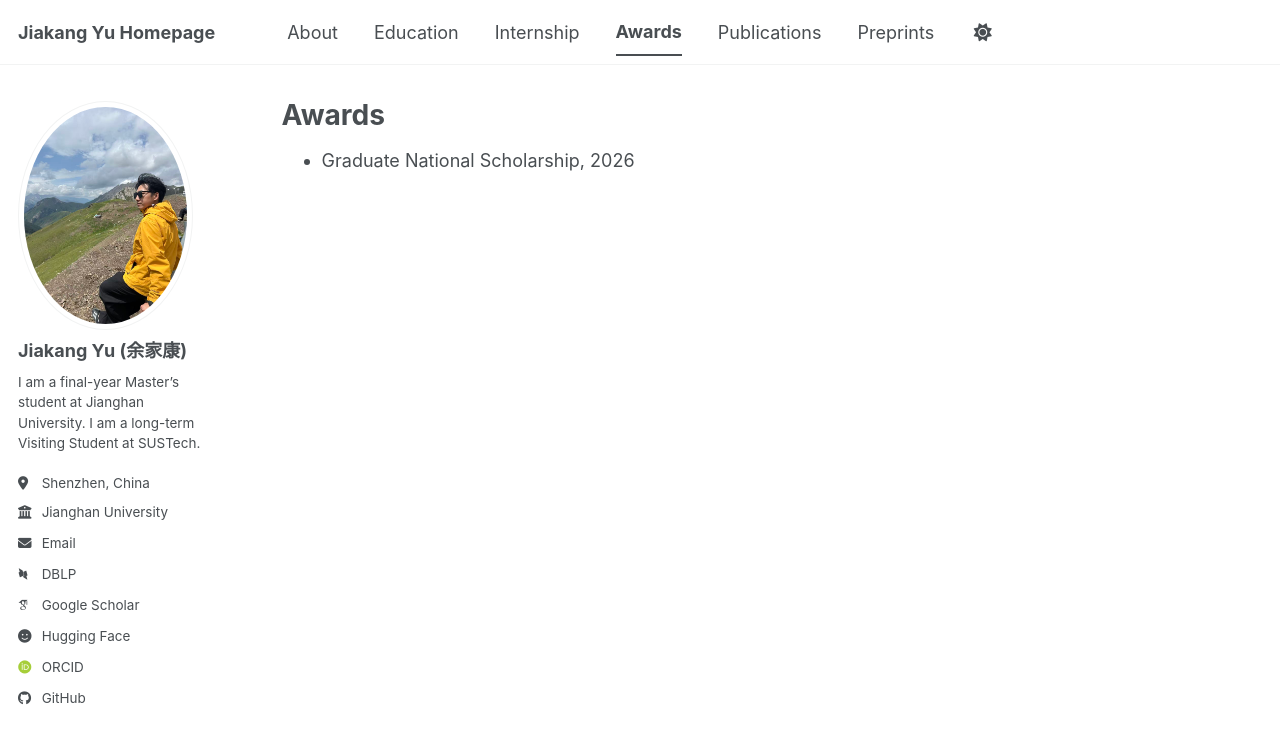
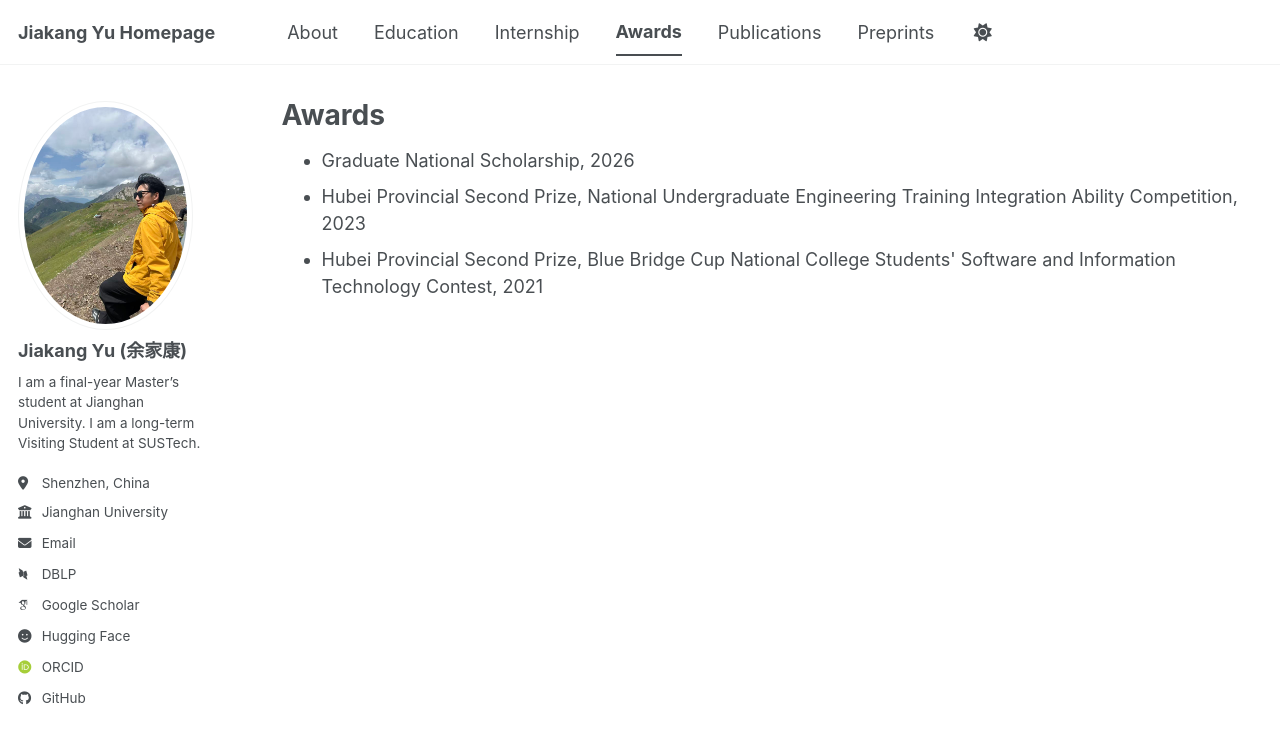
Before and after one commit to kaka-yjk/kaka-yjk.github.io, a Jekyll site: the page built from _pages/awards.html, in a window 1280 px wide. Shown: the top 743 px of the page. Built offline with Jekyll 4.4.1, drawn with Linux system fonts in a browser that asks for light colours; some web fonts are replaced; a script bundle is joined from its source files by our own code; library files that are not in the unit come from our copies.

Commit message:
Add two Hubei Provincial Second Prize awards

```diff
--- a/_pages/awards.html
+++ b/_pages/awards.html
@@ -7,4 +7,6 @@ author_profile: true
 
 <ul>
   <li>Graduate National Scholarship, 2026</li>
+  <li>Hubei Provincial Second Prize, National Undergraduate Engineering Training Integration Ability Competition, 2023</li>
+  <li>Hubei Provincial Second Prize, Blue Bridge Cup National College Students' Software and Information Technology Contest, 2021</li>
 </ul>
```
